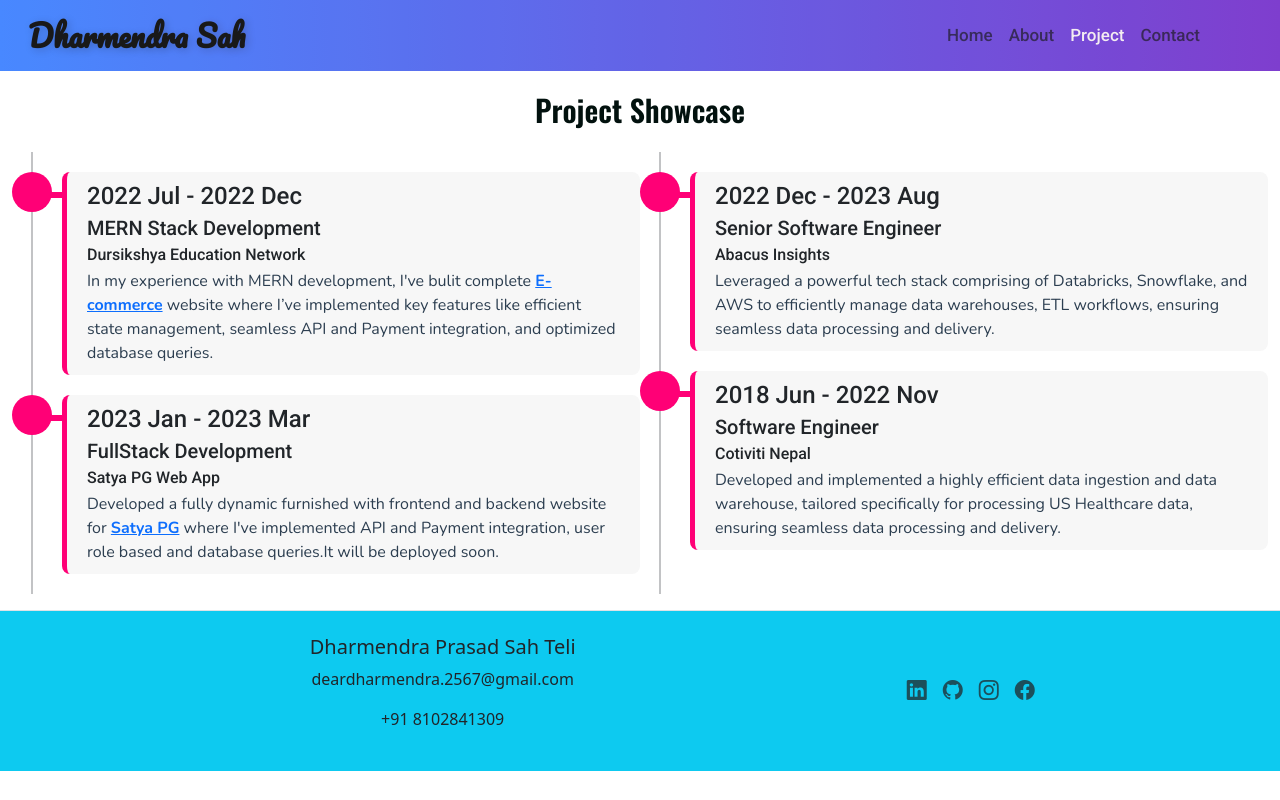
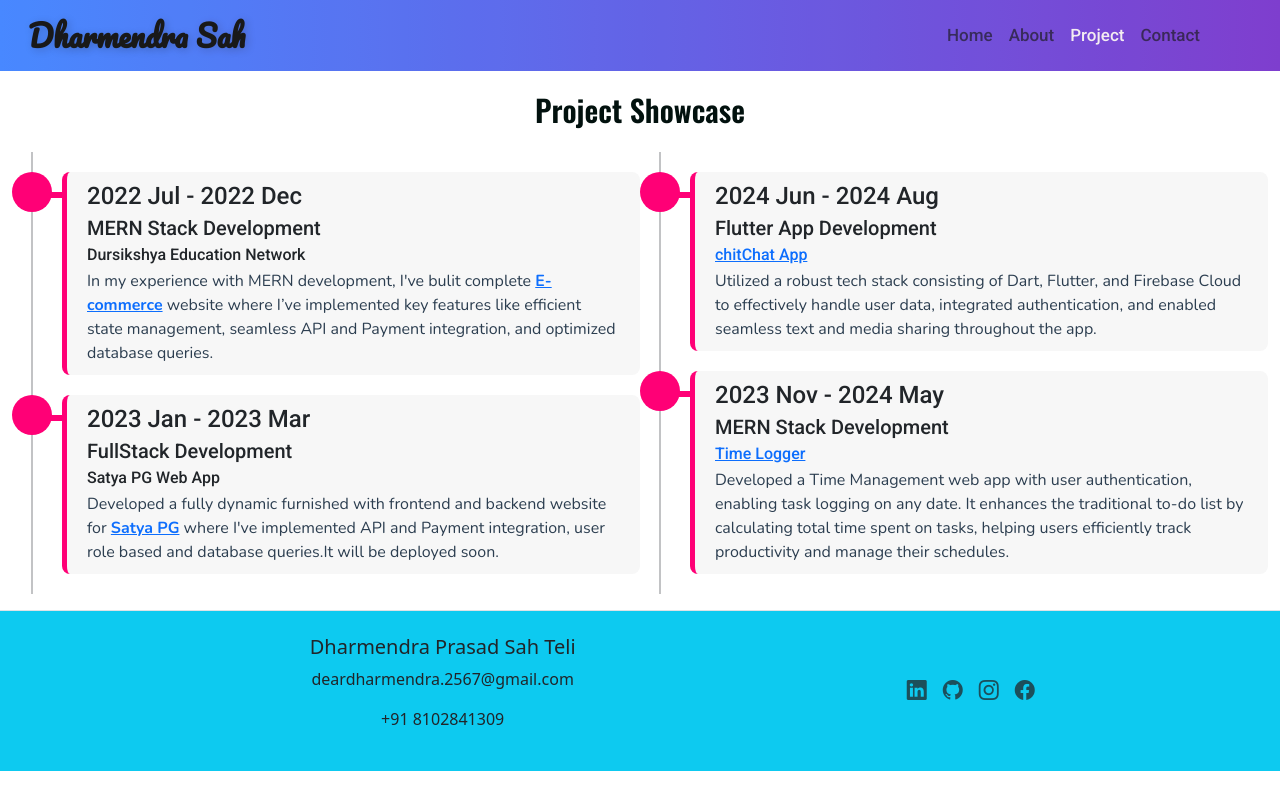
Before and after one commit to Dharmendra2567/DharmendraSah, a React (Create React App) app: page /project in a window 1280 px wide. Built offline with nearby package versions, Linux system fonts and the light colour scheme.

Commit message:
favicon added and css updated

```diff
--- a/public/index.html
+++ b/public/index.html
@@ -2,14 +2,14 @@
 <html lang="en">
   <head>
     <meta charset="utf-8" />
-    <link rel="icon" href="%PUBLIC_URL%/favicon.ico" />
+    <link rel="icon" href="%PUBLIC_URL%/dharmendra.png" />
     <meta name="viewport" content="width=device-width, initial-scale=1" />
     <meta name="theme-color" content="#000000" />
     <meta
       name="description"
-      content="Web site created using create-react-app"
+      content="Dharmendra Sah portfolio"
     />
-    <link rel="apple-touch-icon" href="%PUBLIC_URL%/logo192.png" />
+    <link rel="apple-touch-icon" href="%PUBLIC_URL%/dharmendra.png" />
 
     <link rel="manifest" href="%PUBLIC_URL%/manifest.json" />
     <!-- bootstrap cdn link -->
@@ -41,7 +41,7 @@
 
   <link href="https://fonts.googleapis.com/css2?family=Lato:wght@400;700&family=Montserrat:wght@500;700&family=Open+Sans:wght@400;600&family=Roboto:wght@400;500&display=swap" rel="stylesheet">
 
-    <title>React App</title>
+    <title>Dharmendra Sah</title>
   </head>
   <body>
     <noscript>You need to enable JavaScript to run this app.</noscript>
--- a/src/components/ProjectSection.js
+++ b/src/components/ProjectSection.js
@@ -57,11 +57,12 @@ import { observeIntersection } from '../utility/userInterfaceObserver';
                             </div>
                                 <div className='timeline-line'></div>
                             <div className='timeline-content'>
-                                <h4>2022 Dec - 2023 Aug</h4>
-                                <h5>Senior Software Engineer</h5>
-                                <h6>Abacus Insights</h6>
+                                <h4>2024 Jun - 2024 Aug</h4>
+                                <h5>Flutter App Development</h5>
+                                <Link to={'https://github.com/Dharmendra2567/chitChat-app'} ><h6>chitChat App</h6></Link>
                                 <p>
-                                    Leveraged a powerful tech stack comprising of Databricks, Snowflake, and AWS to efficiently manage data warehouses, ETL workflows, ensuring seamless data processing and delivery.
+                                Utilized a robust tech stack consisting of Dart, Flutter, and Firebase Cloud to effectively handle user data,
+                                 integrated authentication, and enabled seamless text and media sharing throughout the app.
                                 </p>
                             </div>
                         </div>
@@ -71,12 +72,14 @@ import { observeIntersection } from '../utility/userInterfaceObserver';
                             </div>
                             <div className='timeline-line'></div>
                             <div className='timeline-content'>
-                                <h4>2018 Jun - 2022 Nov</h4>
-                                <h5>Software Engineer</h5>
-                                <h6>Cotiviti Nepal</h6>
+                                <h4>2023 Nov - 2024 May</h4>
+                                <h5>MERN Stack Development</h5>
+                                <Link to={'https://github.com/Dharmendra2567/TimeLoggerApplication'}><h6>Time Logger</h6></Link>
                                 <p>
-                                    Developed and implemented a highly efficient data ingestion and data warehouse, tailored specifically for processing US Healthcare data, ensuring seamless data processing and delivery.
-                                </p>
+                                Developed a Time Management web app with user authentication, enabling task logging on any date.
+                                It enhances the traditional to-do list by calculating total time spent on tasks, helping users efficiently
+                                track productivity and manage their schedules.
+                                    </p>
                             </div>
                         </div>
                     </div>
--- a/src/css/Design.css
+++ b/src/css/Design.css
@@ -9,8 +9,8 @@
 .fixed-top {
     position: fixed;
     top: 0;
-    /* right: 0;
-    left: 0; */
+    right: 0;
+    left: 0;
     z-index: 1030;
   }
 .custom-font {
```
Also changed, not shown: public/dharmendra.png (added), 1 other file (tests, documents, lock files or other folders).
